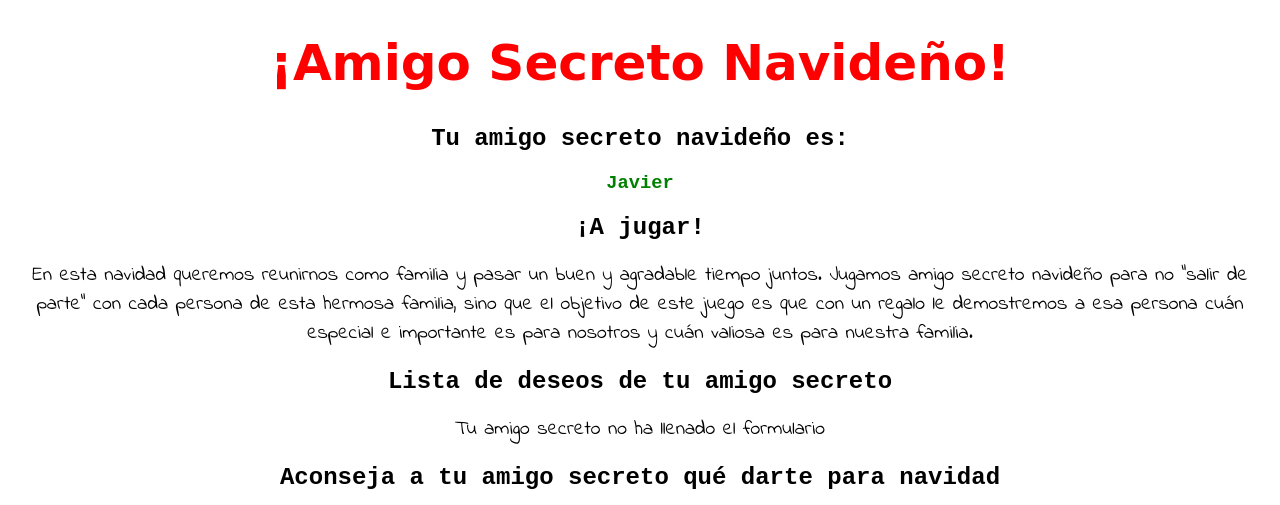
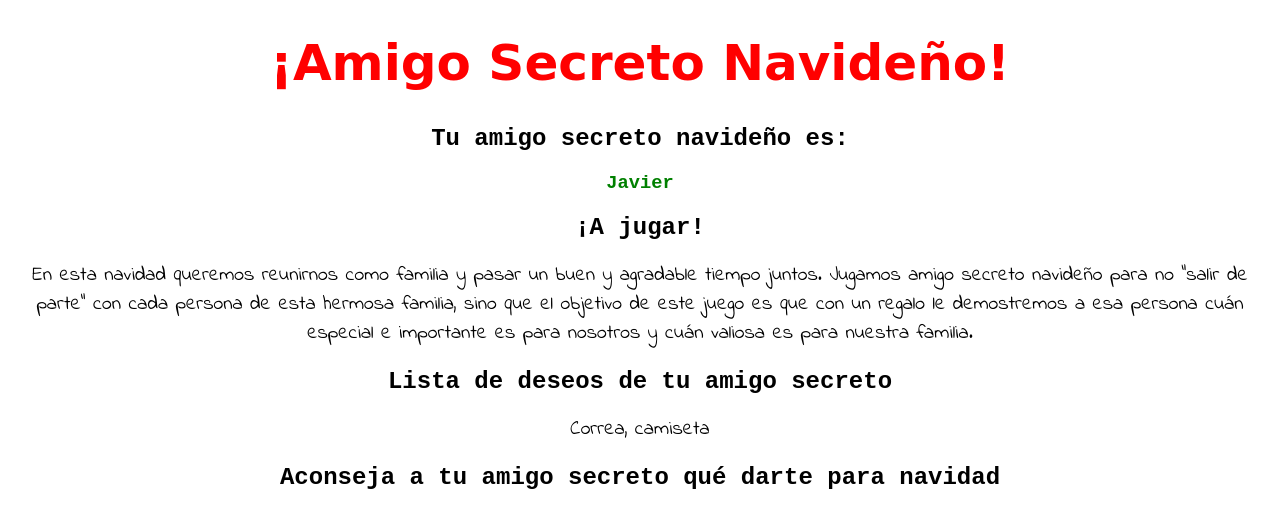
Before and after one commit to SantaNavideno/Consuelo, a plain HTML site: page index.html in a window 1280 px wide. Shown: the top 505 px of the page. Drawn offline with Linux system fonts and the light colour scheme; grey boxes are pictures that could not be loaded; a web font is replaced by a local one.

Commit message:
deseo amigo secreto

```diff
--- a/index.html
+++ b/index.html
@@ -34,7 +34,7 @@
         </p>
         <section>
             <h2>Lista de deseos de tu amigo secreto</h2>
-            <p>Tu amigo secreto no ha llenado el formulario</p>
+            <p>Correa, camiseta</p>
         </section>
         <section>
             <h2>
```
